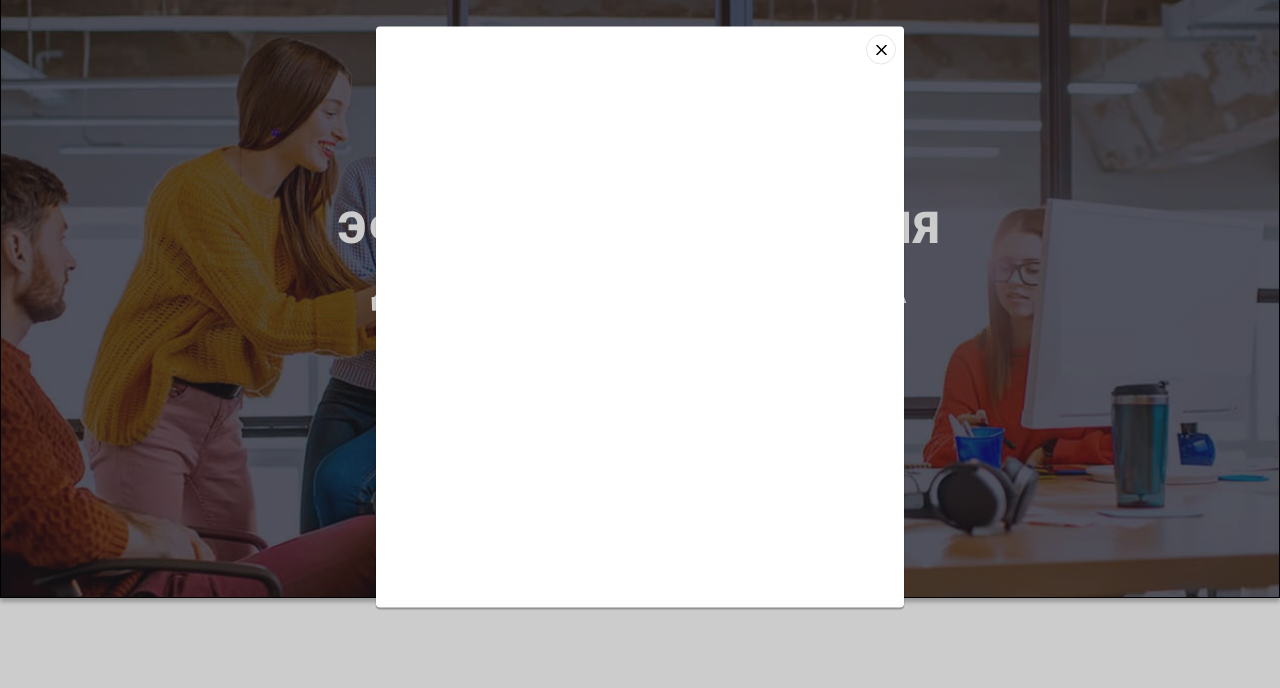
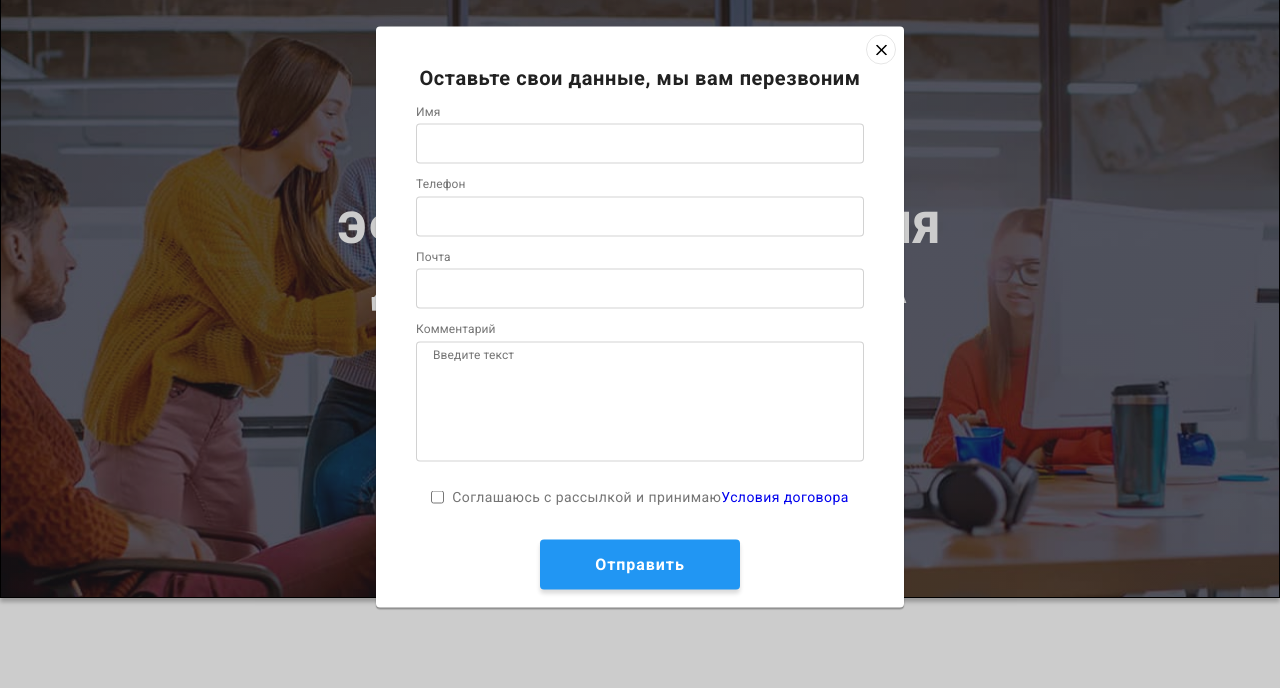
Before and after one commit to Sergeyfilatyev/goit-markup-hw-06, a plain HTML site: page index.html in a window 1280 px wide. Both pictures are taken after a click on the button "Заказать услугу". Shown: the part 83-771 px from the top of the page. Drawn offline with nearby package versions, Linux system fonts and the light colour scheme.

Commit message:
in progress

```diff
--- a/index.html
+++ b/index.html
@@ -482,12 +482,54 @@
     <!-- Modal backdrop -->
 
     <div class="backdrop is-hidden" data-modal>
-      <div class="modal-form">
+      <div class="modal">
         <button class="btn-close" type="button" data-modal-close>
           <svg class="close-icon" width="11" height="11">
             <use href="./images/icons.svg#icon-close"></use>
           </svg>
         </button>
+
+        <!-- Contact form -->
+
+        <form class="modal-form">
+          <p class="form-contact-title">Оставьте свои данные, мы вам перезвоним</p>
+          <label class="form-contact-label"
+            ><span class="form-contact-name">Имя</span>
+            <input class="contact-input" type="text" name="user_name" required
+          /></label>
+          <label class="form-contact-label"
+            ><span class="form-contact-name">Телефон</span
+            ><input
+              class="contact-input"
+              type="tel"
+              name="user_phone"
+              required
+              pattern="[0-9]{10}"
+              maxlength="10"
+          /></label>
+          <label class="form-contact-label"
+            ><span class="form-contact-name">Почта</span
+            ><input class="contact-input" type="email" name="user_mail" required
+          /></label>
+          <label class="form-comentary-label"
+            ><span class="form-contact-name">Комментарий</span
+            ><textarea
+              class="comentary-input"
+              name="user_comentary"
+              placeholder="Введите текст"
+              required
+            ></textarea>
+          </label>
+          <label class="checkbox-agreement">
+            <input type="checkbox" name="user_agreement" required />
+            <p class="agreement">
+              Соглашаюсь с рассылкой и принимаю<a class="link-agreement" href="/"
+                >Условия договора</a
+              >
+            </p></label
+          >
+          <button class="btn-form" type="submit">Отправить</button>
+        </form>
       </div>
     </div>
 
--- a/styles.css
+++ b/styles.css
@@ -207,6 +207,7 @@ a {
   cursor: pointer;
   border: none;
   border-radius: 4px;
+  box-shadow: 0px 4px 4px rgba(0, 0, 0, 0.15);
   transition: background-color 250ms var(--cubic-beizer-hover);
 }
 .button-service:hover,
@@ -434,7 +435,6 @@ a {
 .portfolio-btn {
   display: inline-block;
   padding: 6px 22px;
-  font-family: inherit;
   font-weight: 500;
   font-size: 16px;
   line-height: 1.6;
@@ -603,7 +603,7 @@ a {
   visibility: hidden;
   pointer-events: none;
 }
-.modal-form {
+.modal {
   position: absolute;
   top: 50%;
   left: 50%;
@@ -634,3 +634,91 @@ a {
   border: 1px solid rgba(0, 0, 0, 0.1);
   cursor: pointer;
 }
+
+/* Contact form */
+
+.form-contact-title {
+  font-weight: 700;
+  font-size: 20px;
+  line-height: 1.15;
+  text-align: center;
+  letter-spacing: 0.03em;
+  margin-bottom: 12px;
+  color: var(--title-color);
+}
+.modal-form {
+  padding: 40px;
+  display: flex;
+  flex-direction: column;
+}
+.form-contact-label {
+  margin-bottom: 10px;
+}
+.form-contact-name {
+  font-size: 12px;
+  line-height: 1.16;
+  letter-spacing: 0.01em;
+  color: var(--main-color);
+}
+
+.contact-input {
+  font-size: 12px;
+  line-height: 1.16px;
+  letter-spacing: 0.01em;
+  padding-left: 42px;
+  margin-top: 4px;
+  width: 100%;
+  height: 40px;
+  color: rgba(117, 117, 117, 0.5);
+  border: 1px solid rgba(33, 33, 33, 0.2);
+  border-radius: 4px;
+}
+.contact-input:focus {
+  border-color: var(--accent-color);
+  outline: none;
+}
+.form-comentary-label {
+  margin-bottom: 20px;
+}
+.comentary-input {
+  font-size: 12px;
+  line-height: 1.16px;
+  letter-spacing: 0.01em;
+  margin-top: 4px;
+  padding: 12px 16px;
+  height: 120px;
+  width: 100%;
+  color: rgba(117, 117, 117, 0.5);
+  border: 1px solid rgba(33, 33, 33, 0.2);
+  border-radius: 4px;
+
+  resize: none;
+}
+.checkbox-agreement {
+  display: flex;
+  justify-content: center;
+  align-items: center;
+  margin-bottom: 30px;
+}
+.agreement {
+  font-size: 14px;
+  line-height: 1.71;
+  letter-spacing: 0.03em;
+  margin-left: 8px;
+  color: var(--main-color);
+}
+.btn-form {
+  padding: 10px 55px;
+  margin-left: auto;
+  margin-right: auto;
+  background-color: var(--accent-color);
+  color: var(--white-text-color);
+  font-weight: 700;
+  font-size: 16px;
+  line-height: 1.87;
+  letter-spacing: 0.06em;
+  cursor: pointer;
+  border: none;
+  border-radius: 4px;
+  box-shadow: 0px 4px 4px rgba(0, 0, 0, 0.15);
+}
```
